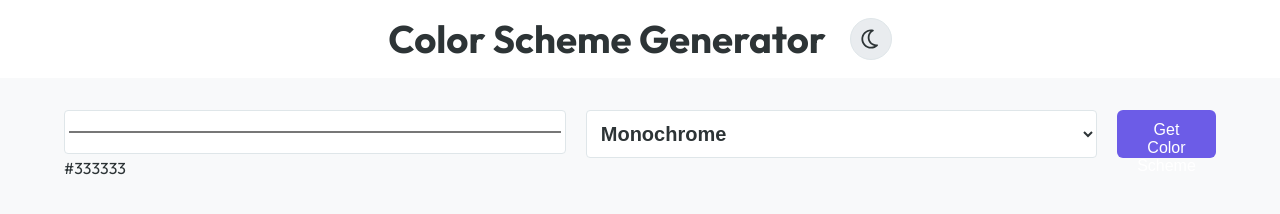
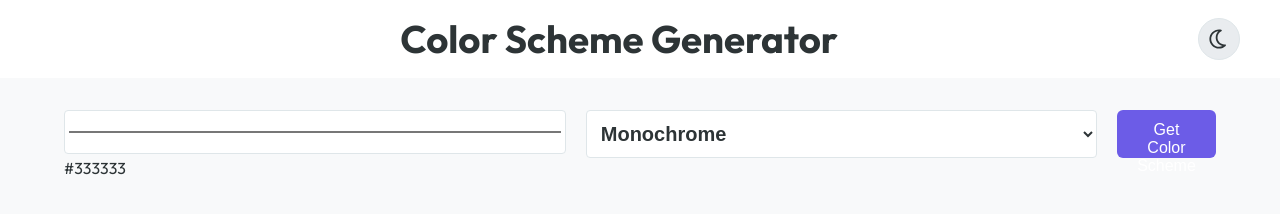
Before and after one commit to yy933/Color-Scheme-Generator, a website built with Vite: page index.html in a window 1280 px wide. Built offline with nearby package versions, Linux system fonts and the light colour scheme.

Commit message:
style: update navbar RWD text alignment

```diff
--- a/src/style.css
+++ b/src/style.css
@@ -97,14 +97,12 @@ nav {
   width: 100%;
 }
 
-@media (min-width: 560px) {
-  nav {
-    justify-content: center;
-    gap: 1.5rem;
-  }
+nav h1 {
+  flex-grow: 1;
 }
 
 #theme-toggle {
+  flex-basis: 42px;
   background-color: var(--secondary-bg);
   color: var(--text-color);
   border: 1px solid var(--border-color);
@@ -126,6 +124,12 @@ nav {
   height: 24px;
   fill: currentColor;
   flex-shrink: 0;
+}
+
+@media (min-width: 560px) {
+  nav {
+    text-align: center;
+  }
 }
 
 /* Actions section */
```
